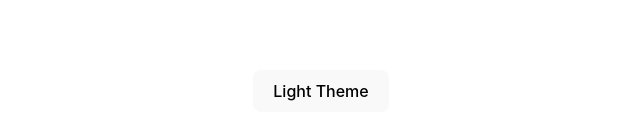
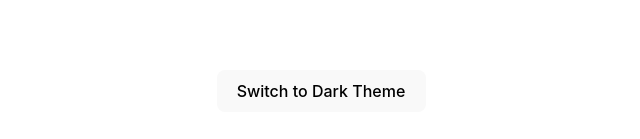
Before and after one commit to uphadeshrikant712/Daily-Coding-Challanges, a React (Vite) app in the folder 2.Tasks/: page / in a window 1280 px wide. Shown: the part 309-448 px from the top of the page, without its empty margins (319-959 px from the left). Built offline with nearby package versions, Linux system fonts and the light colour scheme.

Commit message:
Dark-Light Theme Changer using Localstorage

```diff
--- a/2.Tasks/src/App.jsx
+++ b/2.Tasks/src/App.jsx
@@ -19,6 +19,7 @@ import Calculator from './components/14.Calculator/Calculator';
 import Centering from './components/15.Centering Div/Centering';
 import New from './components/16.New/New';
 import Theme from './components/17.ThemeToggle/Theme';
+import ThemeChanger from './components/18.Theme Changer Advanced/ThemeChanger';
 
 const App = () => {
   return (
@@ -56,9 +57,9 @@ const App = () => {
 
       {/* <New/> */}
 
-      <Theme/>
+      {/* <Theme/> */}
 
-
+        <ThemeChanger/>
     </div>
   )
 }
--- /dev/null
+++ b/2.Tasks/src/components/18.Theme Changer Advanced/ThemeChanger.jsx
@@ -0,0 +1,22 @@
+import React, { useEffect, useState } from 'react'
+
+const ThemeChanger = () => {
+  const [dark, setDark] = useState(() =>
+  {
+    const savedTheme = localStorage.getItem('theme');
+    return savedTheme === 'dark';
+  })
+  useEffect(() =>
+  {
+    localStorage.setItem('theme' , dark ? 'dark' : 'light')
+  },[dark])
+
+
+  return (
+    <div className={`${dark ? 'dark' : 'light'}`}>
+      <button onClick={()=>setDark(!dark)}>{ `${dark ? 'Switch to Light' : 'Switch to Dark'} Theme`}</button>
+    </div>
+  )
+}
+
+export default ThemeChanger
--- /dev/null
+++ b/2.Tasks/src/components/18.Theme Changer Advanced/themeChanger.css
@@ -0,0 +1,18 @@
+.dark
+{
+  width: 100vw;
+  height: 100vh;
+  background-color: black;
+  display: flex;
+  align-items: center;
+  justify-content: center;
+}
+.light
+{
+  width: 100vw;
+  height: 100vh;
+  background-color: white;
+  display: flex;
+  align-items: center;
+  justify-content: center;
+}
```
